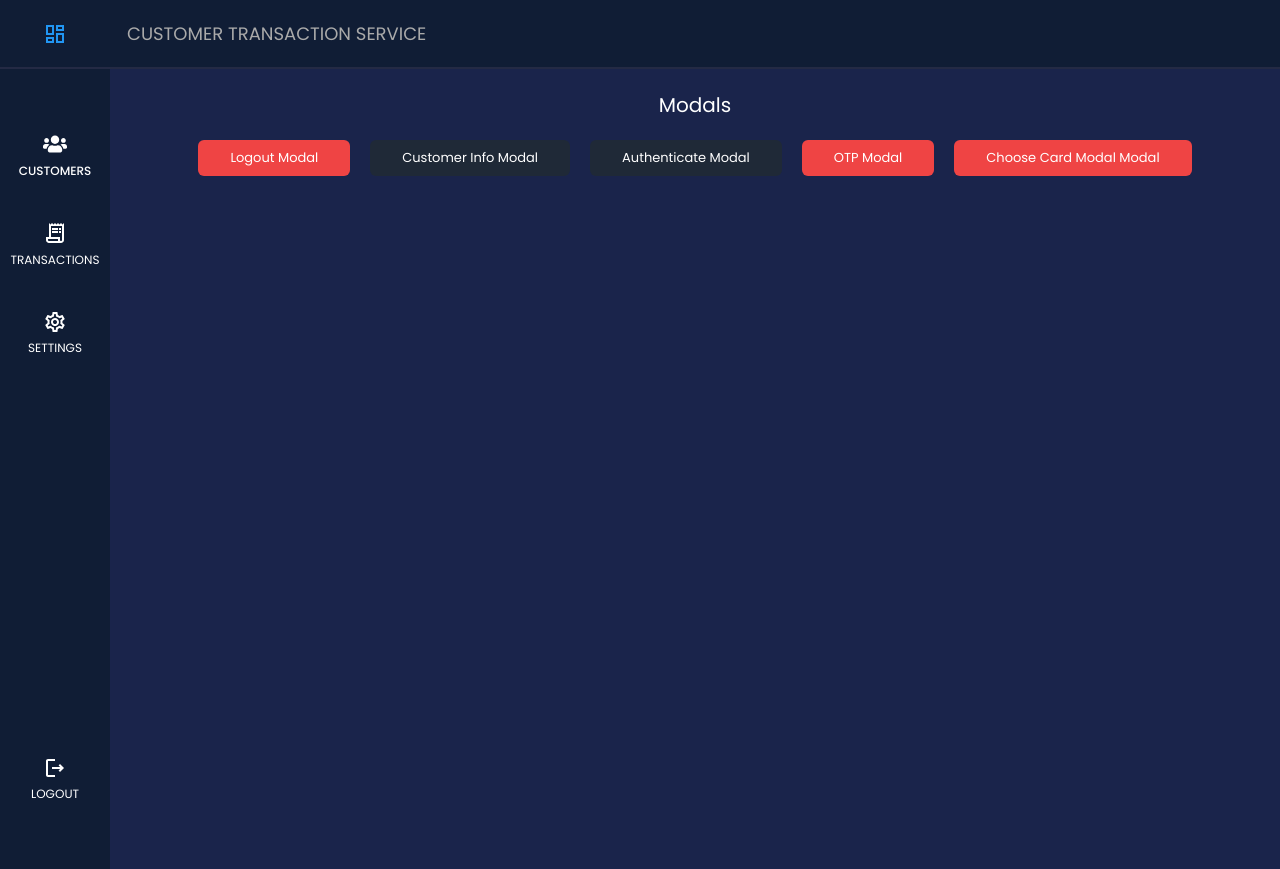
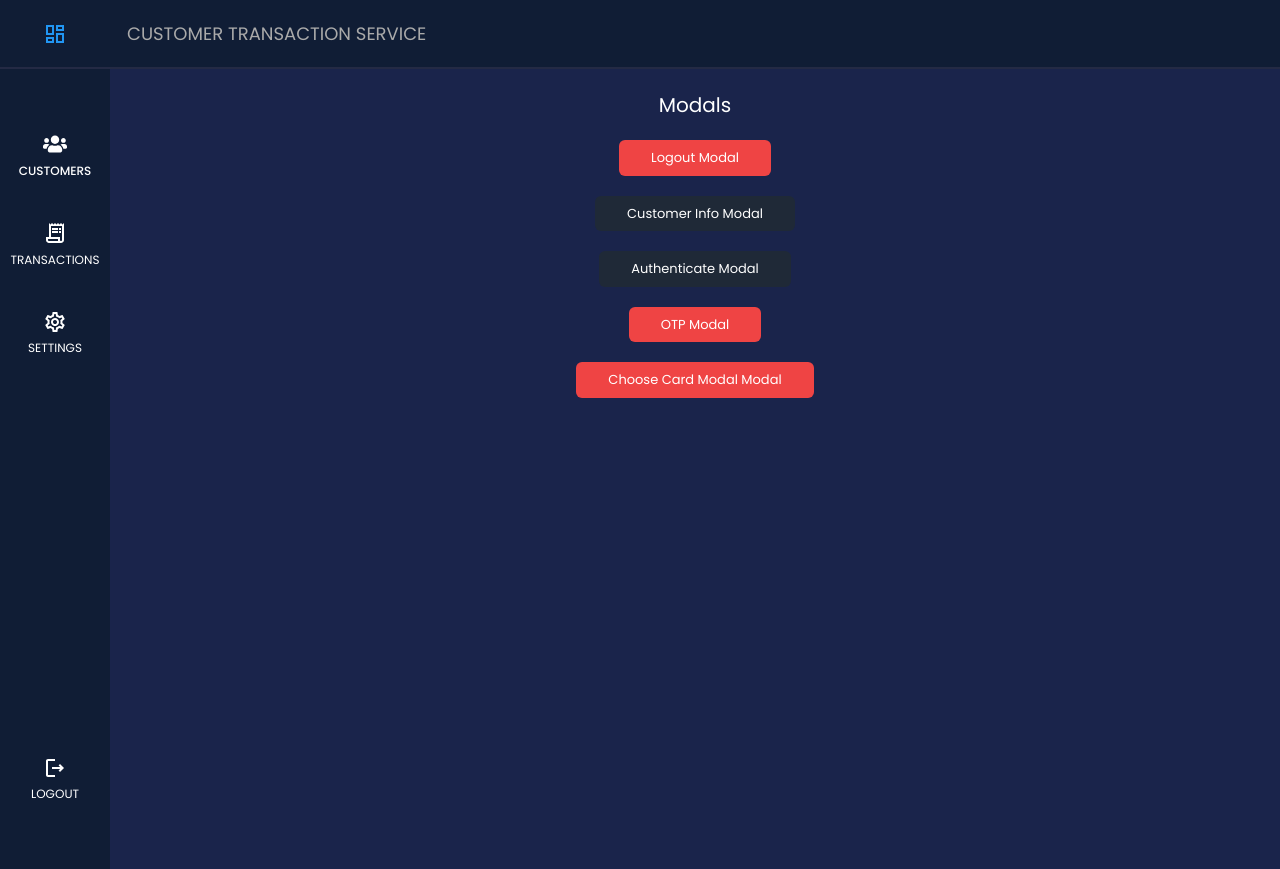
Before and after one commit to shiplu2111/dashboard, a Next.js app: page /dashboard in a window 1280 px wide. Built offline with nearby package versions, Linux system fonts and the light colour scheme.

Commit message:
dashboard page change

```diff
--- a/src/app/dashboard/page.js
+++ b/src/app/dashboard/page.js
@@ -29,7 +29,7 @@ export default function Dashboard() {
               Modals
             </div>
           </div>
-          <div className="flex items-center justify-between px-3 md:px-4 xl:px-8 pt-5 gap-5">
+          <div className="flex flex-col items-center justify-between px-3 md:px-4 xl:px-8 pt-5 gap-5">
             <button
               className="text-[#FFF] text-[13px] font-[400] bg-red-500 px-8 py-2 rounded-md"
               onClick={() => setShowLogoutModal(true)}
```
